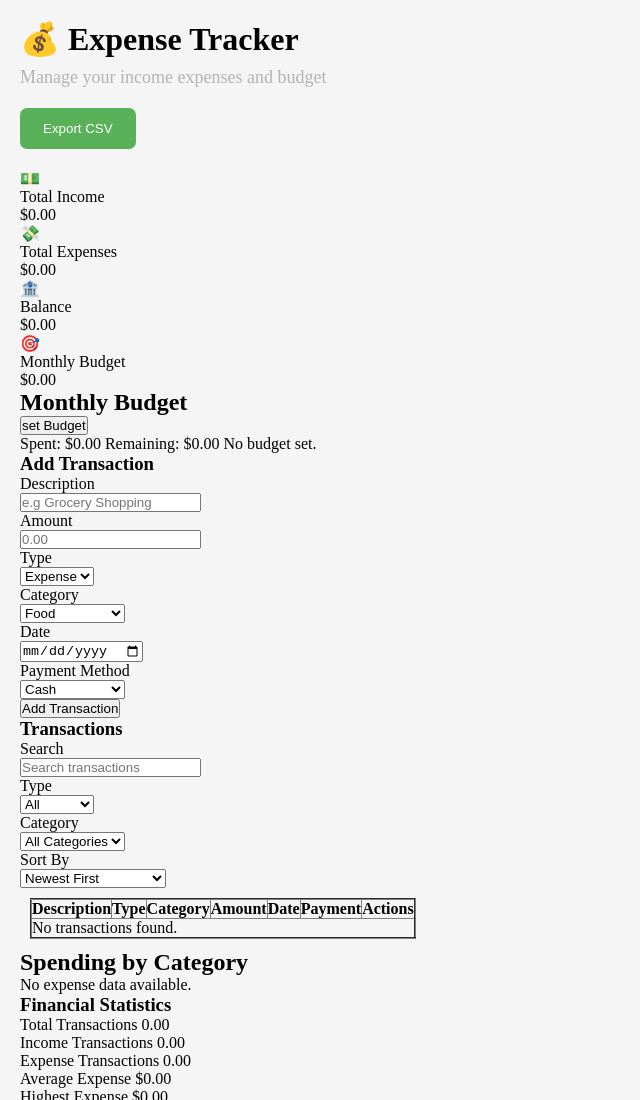
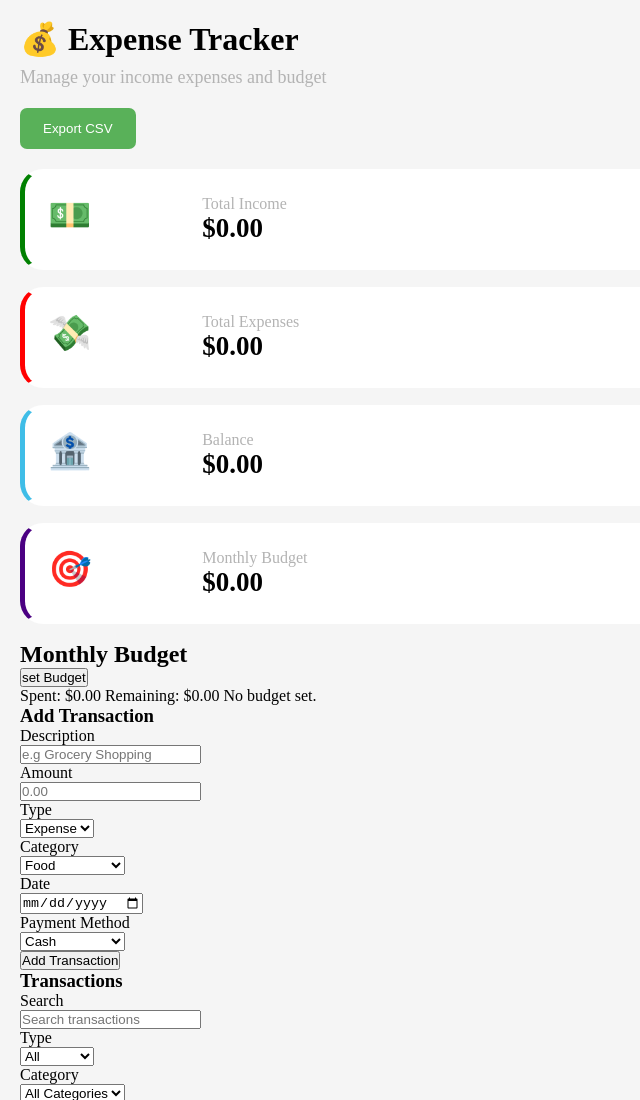
Before and after one commit to kalbuilds/expense-tracker-financial-dashboard, a plain HTML site: page index.html in a window 1280 px wide. Shown: the top 1100 px of the page, without its empty margins (0-640 px from the left). Drawn offline with Linux system fonts and the light colour scheme.

Commit message:
style: add styling for balance section

```diff
--- a/assets/css/style.css
+++ b/assets/css/style.css
@@ -33,3 +33,50 @@ body {
 }
 
 /* balance section */
+
+.balance-container {
+  border: 3px solid white;
+  padding: 23px;
+  display: grid;
+  grid-template-columns: 13% 1fr;
+  /* place-items: center; */
+  margin-bottom: 17px;
+  background-color: white;
+  border-left-width: 8px;
+  border-left-color: brown;
+  border-radius: 23px;
+}
+
+.monthly {
+  border-left-width: 5px;
+  border-left-color: indigo;
+}
+
+.balance {
+  border-left-width: 5px;
+  border-left-color: rgb(63, 189, 231);
+}
+
+.expense {
+  border-left-width: 5px;
+  border-left-color: red;
+}
+
+.income {
+  border-left-width: 5px;
+  border-left-color: green;
+}
+
+.sign {
+  /* text-align: center; */
+  font-size: 35px;
+}
+
+.balance-name {
+  color: rgb(179, 179, 179);
+}
+
+.balance-amount {
+  font-size: 27px;
+  font-weight: bold;
+}
```
